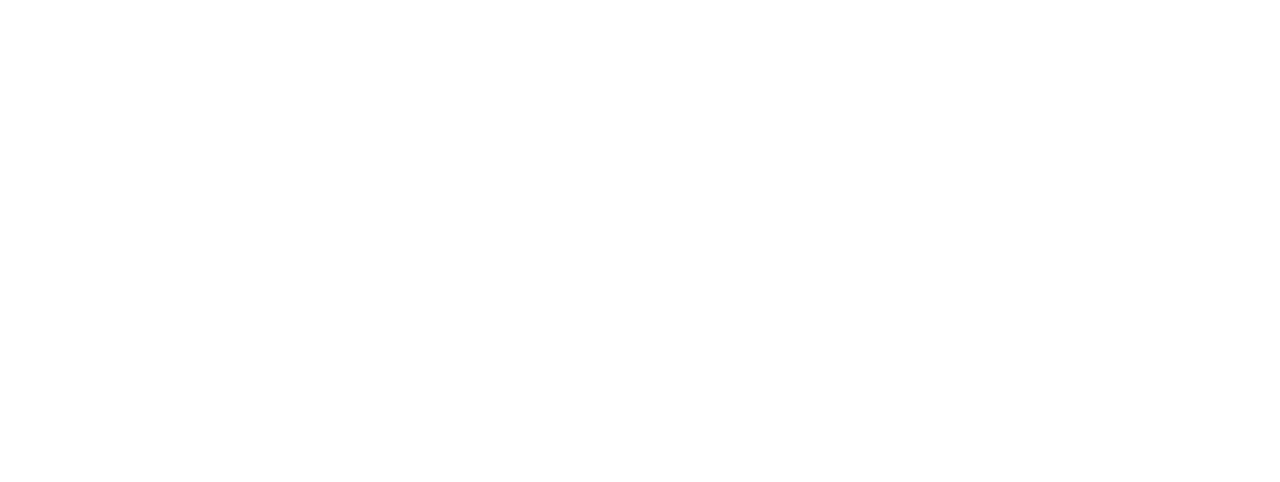
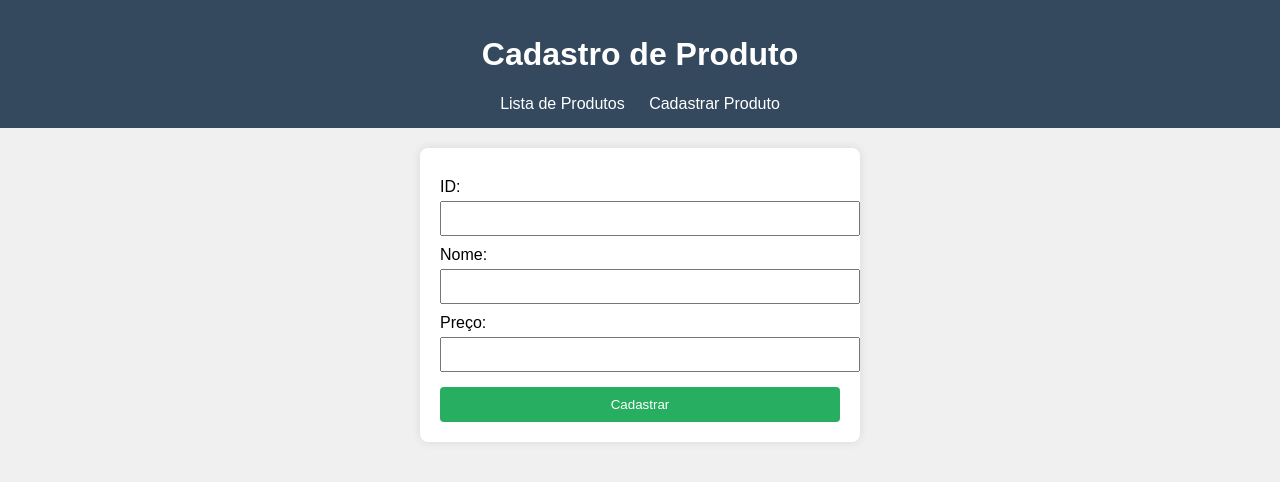
Before and after one commit to ElifasPF/Produtos_Mercado, a website: page Front-End/index.html in a window 1280 px wide. Drawn offline with Linux system fonts and the light colour scheme.

Commit message:
começando

```diff
--- /dev/null
+++ b/Front-End/cadastro.css
@@ -0,0 +1,65 @@
+body {
+    font-family: Arial, sans-serif;
+    margin: 0;
+    padding: 0;
+    background-color: #f0f0f0;
+}
+
+header {
+    background-color: #34495e;
+    color: white;
+    padding: 15px;
+    text-align: center;
+}
+
+nav a {
+    color: white;
+    margin: 0 10px;
+    text-decoration: none;
+}
+
+main {
+    padding: 20px;
+}
+
+form {
+    max-width: 400px;
+    margin: auto;
+    background-color: white;
+    padding: 20px;
+    border-radius: 8px;
+    box-shadow: 0 0 10px rgba(0,0,0,0.1);
+}
+
+label {
+    display: block;
+    margin-top: 10px;
+}
+
+input {
+    width: 100%;
+    padding: 8px;
+    margin-top: 5px;
+}
+
+button {
+    margin-top: 15px;
+    padding: 10px;
+    width: 100%;
+    background-color: #27ae60;
+    color: white;
+    border: none;
+    border-radius: 4px;
+    cursor: pointer;
+}
+
+button:hover {
+    background-color: #2ecc71;
+}
+
+#mensagem {
+    text-align: center;
+    margin-top: 10px;
+    color: #e74c3c;
+    font-weight: bold;
+}
--- a/Front-End/index.html
+++ b/Front-End/index.html
@@ -2,10 +2,56 @@
 <html lang="pt-BR">
 <head>
     <meta charset="UTF-8">
-    <meta name="viewport" content="width=device-width, initial-scale=1.0">
-    <title>Super Mercado Descontão</title>
+    <title>Cadastrar Produto</title>
+    <link rel="stylesheet" href="cadastro.css">
 </head>
 <body>
-    <a href="cadastro.html"></a>
+    <header>
+        <h1>Cadastro de Produto</h1>
+        <nav>
+            <a href="index.html">Lista de Produtos</a>
+            <a href="cadastro.html">Cadastrar Produto</a>
+        </nav>
+    </header>
+
+    <main>
+        <form id="form-produto">
+            <label for="id">ID:</label>
+            <input type="number" id="id" name="id" required>
+
+            <label for="nome">Nome:</label>
+            <input type="text" id="nome" name="nome" required>
+
+            <label for="preco">Preço:</label>
+            <input type="number" id="preco" name="preco" step="0.01" required>
+
+            <button type="submit">Cadastrar</button>
+        </form>
+        <p id="mensagem"></p>
+    </main>
+
+    <script>
+        document.getElementById('form-produto').addEventListener('submit', async (e) => {
+            e.preventDefault();
+            const id = document.getElementById('id').value;
+            const nome = document.getElementById('nome').value;
+            const preco = document.getElementById('preco').value;
+
+            const resposta = await fetch('/produtos', {
+                method: 'POST',
+                headers: { 'Content-Type': 'application/json' },
+                body: JSON.stringify({ id: Number(id), nome, preco: Number(preco) })
+            });
+
+            const resultado = await resposta.json();
+            const mensagem = document.getElementById('mensagem');
+            if (resposta.ok) {
+                mensagem.textContent = 'Produto cadastrado com sucesso!';
+                e.target.reset();
+            } else {
+                mensagem.textContent = resultado.mensagem || 'Erro ao cadastrar produto.';
+            }
+        });
+    </script>
 </body>
 </html>
--- /dev/null
+++ b/Front-End/style.css
@@ -0,0 +1,35 @@
+body {
+    font-family: Arial, sans-serif;
+    margin: 0;
+    padding: 0;
+    background-color: #f7f7f7;
+}
+
+header {
+    background-color: #2c3e50;
+    color: white;
+    padding: 15px;
+    text-align: center;
+}
+
+nav a {
+    color: white;
+    margin: 0 10px;
+    text-decoration: none;
+}
+
+main {
+    padding: 20px;
+}
+
+ul {
+    list-style: none;
+    padding: 0;
+}
+
+li {
+    background-color: #ecf0f1;
+    margin-bottom: 10px;
+    padding: 10px;
+    border-radius: 5px;
+}
--- a/package.json
+++ b/package.json
@@ -3,6 +3,7 @@
   "version": "1.0.0",
   "main": "index.js",
   "scripts": {
+    "dev": "node Back-End/server.js",
     "test": "echo \"Error: no test specified\" && exit 1"
   },
   "author": "Elifas Peixoto Faustino",
@@ -10,6 +11,7 @@
   "description": "",
   "dependencies": {
     "@fastify/cors": "^11.0.1",
+    "@fastify/static": "^8.2.0",
     "fastify": "^5.4.0",
     "mysql2": "^3.14.1"
   }
```
Also changed, not shown: Back-End/server.js (+49 -5 lines), Front-End/cadastro.html (+36 -0 lines), 1 other file.
